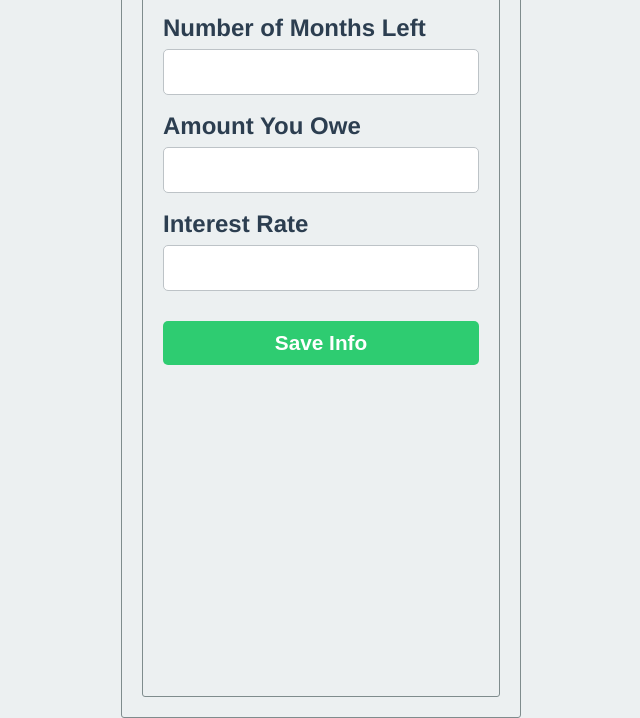
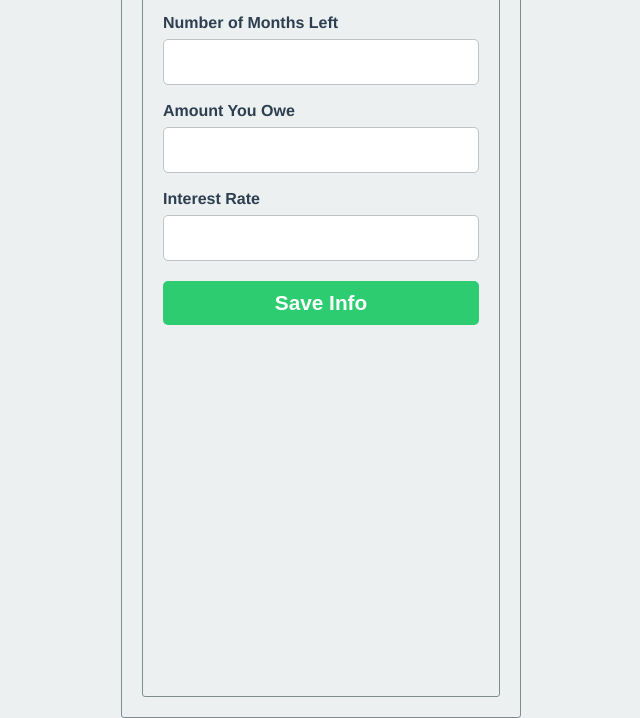
Before and after one commit to miniatureape/loanthing, a plain HTML site: page index.html in a window 1280 px wide. Shown: the part 82-800 px from the top of the page, without its empty margins (319-959 px from the left). Drawn offline with Linux system fonts and the light colour scheme.

Commit message:
styles, math

```diff
--- a/index.html
+++ b/index.html
@@ -34,7 +34,7 @@
                 display: block;
                 margin: 17px 0 7px;
                 font-weight: bold;
-                font-size: 1.5em;
+                font-size: 1em;
             }
 
             input {
@@ -52,7 +52,7 @@
                 background: #2ecc71;
                 border: 0;
                 color: #fff;
-                margin-top: 30px;
+                margin-top: 20px;
             }
 
             #results p {
@@ -160,7 +160,7 @@
                     var loanTotal = getNum('loan-total');
 
                     var loweredInterest = (amount - queryAmount) * (interest / 100) *  (months / 12);
-                    var newLoanTotal = amount + loweredInterest;
+                    var newLoanTotal = (amount - queryAmount) + loweredInterest;
 
                     var newLength = newLoanTotal / payment;
 
```
